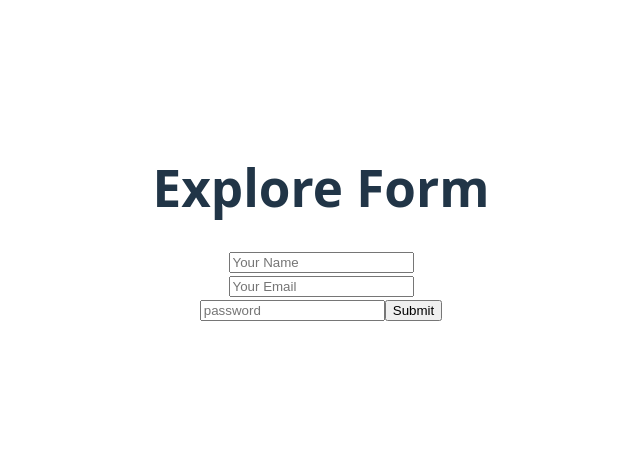
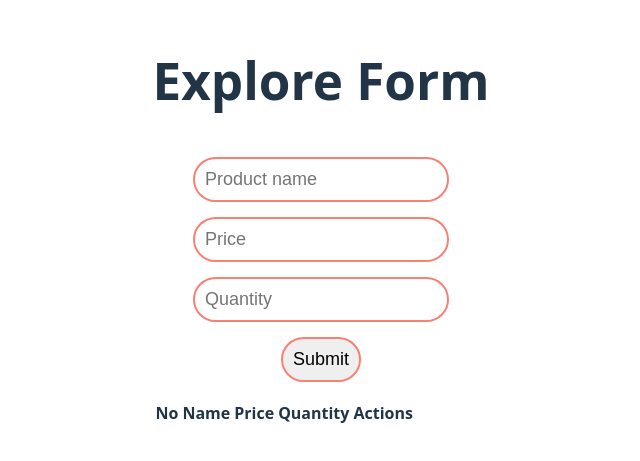
Before and after one commit to shiamrahman2/react-form-explore, a React (Vite) app: page / in a window 1280 px wide. Shown: the part 177-638 px from the top of the page, without its empty margins (319-959 px from the left). Built offline with nearby package versions, Linux system fonts and the light colour scheme.

Commit message:
Error Hangle

```diff
--- a/src/App.jsx
+++ b/src/App.jsx
@@ -3,6 +3,7 @@ import './App.css'
 import ControlledField from './Components/ControlledField/ControlledField'
 import CustomHookForm from './Components/CustomHookForm/CustomHookForm'
 import FormAction from './Components/FormAction/FormAction'
+import ProductManagement from './Components/ProductMangement/ProductManagement'
 import SimpleForm from './Components/SimpleForm/SimpleForm'
 import UnControlledField from './Components/UnControlledField/UnControlledField'
 
@@ -16,7 +17,8 @@ function App() {
          {/* <FormAction></FormAction> */}
          {/* <ControlledField></ControlledField> */}
          {/* <UnControlledField></UnControlledField> */}
-         <CustomHookForm></CustomHookForm>
+         {/* <CustomHookForm></CustomHookForm> */}
+        <ProductManagement></ProductManagement>
     </>
   )
 }
--- a/src/Components/CustomHookForm/CustomHookForm.jsx
+++ b/src/Components/CustomHookForm/CustomHookForm.jsx
@@ -17,6 +17,7 @@ const CustomHookForm = () => {
              <input onChange={emailOnChange} type="email" name="email" placeholder='Your Email' />
              <br />
              <input onChange={passwordOnChange} type="password" name="password" placeholder='password' />
+             <br />
              <input type="submit" value="Submit" />
            </form>
         </div>
--- /dev/null
+++ b/src/Components/ProductMangement/ProductForm.jsx
@@ -0,0 +1,49 @@
+import React, { useState } from 'react';
+import './input.css';
+const ProductForm = ({handleProducts}) => {
+    const [error,setError]=useState('');
+    const handleOnSubmit=(e)=>{
+        e.preventDefault();
+        const name=e.target.name.value;
+        const price=e.target.price.value;
+        const quantity=e.target.quantity.value;
+        //console.log(name,price,quantity);
+        if(name.length===0){
+            setError('Name Should Import');
+            return;
+        }else if(price.name===0){
+            setError('price should include');
+            return ;
+        }else if(price<0){
+            setError('price should be valid');
+            return;
+        }else if(quantity<0){
+            setError('quantity greater than 1');
+            return;
+        }else{
+            setError('');
+        }
+        const newProduct={
+            name,
+            price,
+            quantity
+        }
+       handleProducts(newProduct);
+    }
+    return (
+        <div>
+            <form onSubmit={handleOnSubmit}>
+                <input className='input-value' type="text" name="name"  placeholder='Product name' />
+                <br />
+                <input className='input-value' type="text" name="price" placeholder='Price' />
+                <br />
+                 <input className='input-value' type="text" name="quantity" placeholder='Quantity' />
+                 <br />
+                 <input className='input-value' type="submit" value="Submit" />
+                 <p><small>{error}</small></p>
+            </form>
+        </div>
+    );
+};
+
+export default ProductForm;
--- /dev/null
+++ b/src/Components/ProductMangement/ProductManagement.jsx
@@ -0,0 +1,19 @@
+import React, { useState } from 'react';
+import ProductForm from './ProductForm';
+import ProductTable from './ProductTable';
+
+const ProductManagement = () => {
+    const[products,setProducts]=useState([]);
+    const handleProducts=newProduct=>{
+        const newProducts=[...products,newProduct];
+        setProducts(newProducts);
+    }
+    return (
+        <div>
+            <ProductForm handleProducts={handleProducts}></ProductForm>
+            <ProductTable products={products}></ProductTable>
+        </div>
+    );
+};
+
+export default ProductManagement;
--- /dev/null
+++ b/src/Components/ProductMangement/ProductTable.jsx
@@ -0,0 +1,31 @@
+import React from 'react';
+
+const ProductTable = ({products}) => {
+    return (
+        <div>
+            <table>
+              <thead>
+                <th>No</th>
+                <th>Name</th>
+                <th>Price</th>
+                <th>Quantity</th>
+                <th>Actions</th>
+              </thead>
+             {
+             products.map((product, index) => (
+                  <tr key={index}>
+                  <td>{index+1}</td>
+                <td>{product.name}</td>
+                <td>{product.price}</td>
+                <td>{product.quantity}</td>
+                <td></td>
+                </tr>
+                   ))
+                }
+
+            </table>
+        </div>
+    );
+};
+
+export default ProductTable;
--- /dev/null
+++ b/src/Components/ProductMangement/input.css
@@ -0,0 +1,7 @@
+.input-value{
+    padding:10px;
+    border-radius:30px;
+    margin-top:15px;
+    border:2px solid salmon;
+    font-size: large;
+}
```
